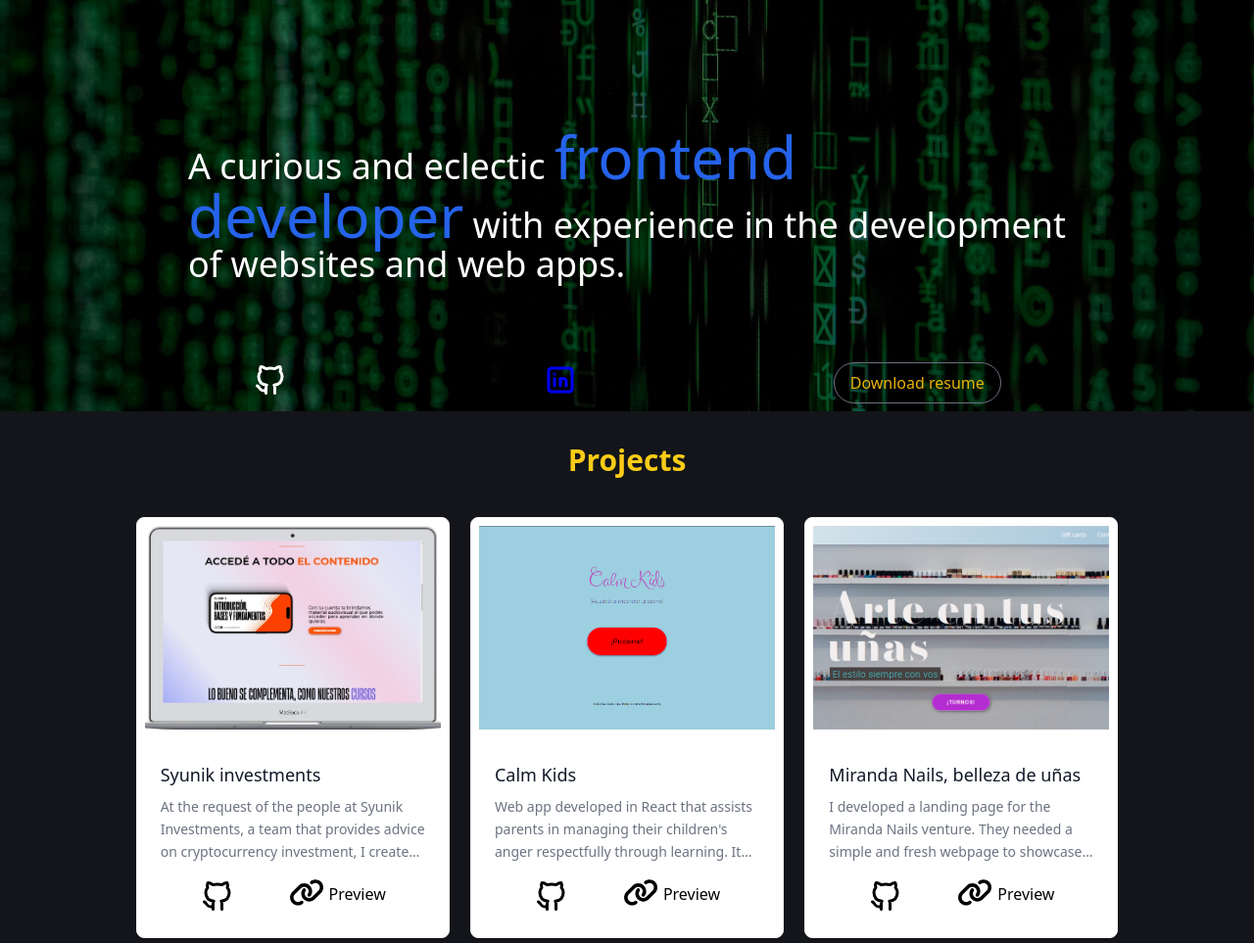
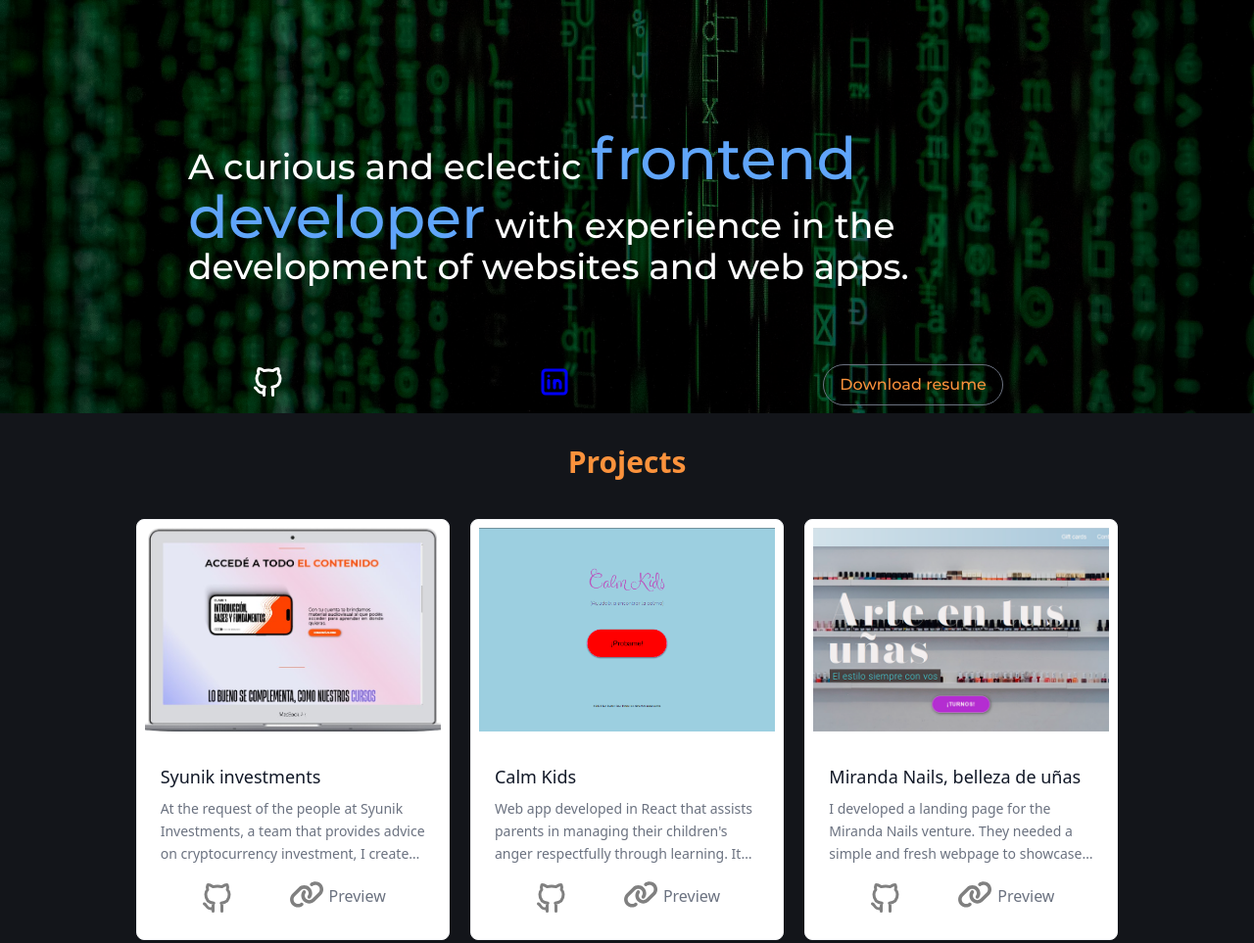
Before and after one commit to ferpastor89/FerPastor-dev, an Astro site: page / in a window 1280 px wide. Shown: the part 166-1129 px from the top of the page at 98% size. Built offline with nearby package versions, Linux system fonts and the light colour scheme; Astro itself is replaced by a stand-in of ours.

Commit message:
Cambios en cards, Hero y Projects

```diff
--- a/src/components/CardFour.jsx
+++ b/src/components/CardFour.jsx
@@ -24,8 +24,8 @@ const CardFour = () => {
 
           <div class="icons flex justify-center">
           <div class="flex flex-wrap justify-around pt-4">
-          <a class="text-black" href="https://github.com/ferpastor89/PaginaDescargaCVFerPastor" target="_blank">
-            <svg xmlns="http://www.w3.org/2000/svg" class="icon icon-tabler icon-tabler-brand-github" width="36" height="36" viewBox="0 0 24 24" stroke-width="2" stroke="black" fill="none" stroke-linecap="round" stroke-linejoin="round">
+          <a class="text-gray-500" href="https://github.com/ferpastor89/PaginaDescargaCVFerPastor" target="_blank">
+            <svg xmlns="http://www.w3.org/2000/svg" class="icon icon-tabler icon-tabler-brand-github" width="36" height="36" viewBox="0 0 24 24" stroke-width="2" stroke="gray" fill="none" stroke-linecap="round" stroke-linejoin="round">
             <path stroke="none" d="M0 0h24v24H0z" fill="none"></path>
             <path d="M9 19c-4.3 1.4 -4.3 -2.5 -6 -3m12 5v-3.5c0 -1 .1 -1.4 -.5 -2c2.8 -.3 5.5 -1.4 5.5 -6a4.6 4.6 0 0 0 -1.3 -3.2a4.2 4.2 0 0 0 -.1 -3.2s-1.1 -.3 -3.5 1.3a12.3 12.3 0 0 0 -6.2 0c-2.4 -1.6 -3.5 -1.3 -3.5 -1.3a4.2 4.2 0 0 0 -.1 3.2a4.6 4.6 0 0 0 -1.3 3.2c0 4.6 2.7 5.7 5.5 6c-.6 .6 -.6 1.2 -.5 2v3.5"></path>
             </svg>
@@ -33,14 +33,14 @@ const CardFour = () => {
           </div>
 
           <div class="link-preview flex pl-14 pt-4">
-            <a class="text-black" href="https://ferdownloadcv.web.app/" target="_blank">
+            <a class="text-gray-500" href="https://ferdownloadcv.web.app/" target="_blank">
               <svg xmlns="http://www.w3.org/2000/svg" viewBox="0 0 640 512" class="svg" width="36">&lt;
-                <path d="M562.8 267.7c56.5-56.5 56.5-148 0-204.5c-50-50-128.8-56.5-186.3-15.4l-1.6 1.1c-14.4 10.3-17.7 30.3-7.4 44.6s30.3 17.7 44.6 7.4l1.6-1.1c32.1-22.9 76-19.3 103.8 8.6c31.5 31.5 31.5 82.5 0 114L405.3 334.8c-31.5 31.5-82.5 31.5-114 0c-27.9-27.9-31.5-71.8-8.6-103.8l1.1-1.6c10.3-14.4 6.9-34.4-7.4-44.6s-34.4-6.9-44.6 7.4l-1.1 1.6C189.5 251.2 196 330 246 380c56.5 56.5 148 56.5 204.5 0L562.8 267.7zM43.2 244.3c-56.5 56.5-56.5 148 0 204.5c50 50 128.8 56.5 186.3 15.4l1.6-1.1c14.4-10.3 17.7-30.3 7.4-44.6s-30.3-17.7-44.6-7.4l-1.6 1.1c-32.1 22.9-76 19.3-103.8-8.6C57 372 57 321 88.5 289.5L200.7 177.2c31.5-31.5 82.5-31.5 114 0c27.9 27.9 31.5 71.8 8.6 103.9l-1.1 1.6c-10.3 14.4-6.9 34.4 7.4 44.6s34.4 6.9 44.6-7.4l1.1-1.6C416.5 260.8 410 182 360 132c-56.5-56.5-148-56.5-204.5 0L43.2 244.3z">
+                <path fill="gray" d="M562.8 267.7c56.5-56.5 56.5-148 0-204.5c-50-50-128.8-56.5-186.3-15.4l-1.6 1.1c-14.4 10.3-17.7 30.3-7.4 44.6s30.3 17.7 44.6 7.4l1.6-1.1c32.1-22.9 76-19.3 103.8 8.6c31.5 31.5 31.5 82.5 0 114L405.3 334.8c-31.5 31.5-82.5 31.5-114 0c-27.9-27.9-31.5-71.8-8.6-103.8l1.1-1.6c10.3-14.4 6.9-34.4-7.4-44.6s-34.4-6.9-44.6 7.4l-1.1 1.6C189.5 251.2 196 330 246 380c56.5 56.5 148 56.5 204.5 0L562.8 267.7zM43.2 244.3c-56.5 56.5-56.5 148 0 204.5c50 50 128.8 56.5 186.3 15.4l1.6-1.1c14.4-10.3 17.7-30.3 7.4-44.6s-30.3-17.7-44.6-7.4l-1.6 1.1c-32.1 22.9-76 19.3-103.8-8.6C57 372 57 321 88.5 289.5L200.7 177.2c31.5-31.5 82.5-31.5 114 0c27.9 27.9 31.5 71.8 8.6 103.9l-1.1 1.6c-10.3 14.4-6.9 34.4 7.4 44.6s34.4 6.9 44.6-7.4l1.1-1.6C416.5 260.8 410 182 360 132c-56.5-56.5-148-56.5-204.5 0L43.2 244.3z">
                 </path>
               </svg>
             </a>
 
-            <a class="link pt-1 pl-1" href="https://ferdownloadcv.web.app/" target="_blank">Preview</a>
+            <a class="link pt-1 pl-1 text-gray-500" href="https://ferdownloadcv.web.app/" target="_blank">Preview</a>
           </div>
           </div>
 
--- a/src/components/CardOne.jsx
+++ b/src/components/CardOne.jsx
@@ -24,8 +24,8 @@ const CardOne = () => {
 
           <div class="icons flex justify-center">
           <div class="flex flex-wrap justify-around pt-4">
-          <a class="text-black" href="https://github.com/ferpastor89/Syunik" target="_blank">
-            <svg xmlns="http://www.w3.org/2000/svg" class="icon icon-tabler icon-tabler-brand-github" width="36" height="36" viewBox="0 0 24 24" stroke-width="2" stroke="black" fill="none" stroke-linecap="round" stroke-linejoin="round">
+          <a class="text-gray-400" href="https://github.com/ferpastor89/Syunik" target="_blank">
+            <svg xmlns="http://www.w3.org/2000/svg" class="icon icon-tabler icon-tabler-brand-github" width="36" height="36" viewBox="0 0 24 24" stroke-width="2" stroke="gray" fill="none" stroke-linecap="round" stroke-linejoin="round">
             <path stroke="none" d="M0 0h24v24H0z" fill="none"></path>
             <path d="M9 19c-4.3 1.4 -4.3 -2.5 -6 -3m12 5v-3.5c0 -1 .1 -1.4 -.5 -2c2.8 -.3 5.5 -1.4 5.5 -6a4.6 4.6 0 0 0 -1.3 -3.2a4.2 4.2 0 0 0 -.1 -3.2s-1.1 -.3 -3.5 1.3a12.3 12.3 0 0 0 -6.2 0c-2.4 -1.6 -3.5 -1.3 -3.5 -1.3a4.2 4.2 0 0 0 -.1 3.2a4.6 4.6 0 0 0 -1.3 3.2c0 4.6 2.7 5.7 5.5 6c-.6 .6 -.6 1.2 -.5 2v3.5"></path>
             </svg>
@@ -33,13 +33,13 @@ const CardOne = () => {
           </div>
 
           <div class="link-preview flex pl-14 pt-4">
-          <a class="text-black" href="https://syunikinvestments.web.app/" target="_blank">
+          <a class="text-gray-400" href="https://syunikinvestments.web.app/" target="_blank">
             <svg xmlns="http://www.w3.org/2000/svg" viewBox="0 0 640 512" class="svg" width="36">&lt;
-            <path d="M562.8 267.7c56.5-56.5 56.5-148 0-204.5c-50-50-128.8-56.5-186.3-15.4l-1.6 1.1c-14.4 10.3-17.7 30.3-7.4 44.6s30.3 17.7 44.6 7.4l1.6-1.1c32.1-22.9 76-19.3 103.8 8.6c31.5 31.5 31.5 82.5 0 114L405.3 334.8c-31.5 31.5-82.5 31.5-114 0c-27.9-27.9-31.5-71.8-8.6-103.8l1.1-1.6c10.3-14.4 6.9-34.4-7.4-44.6s-34.4-6.9-44.6 7.4l-1.1 1.6C189.5 251.2 196 330 246 380c56.5 56.5 148 56.5 204.5 0L562.8 267.7zM43.2 244.3c-56.5 56.5-56.5 148 0 204.5c50 50 128.8 56.5 186.3 15.4l1.6-1.1c14.4-10.3 17.7-30.3 7.4-44.6s-30.3-17.7-44.6-7.4l-1.6 1.1c-32.1 22.9-76 19.3-103.8-8.6C57 372 57 321 88.5 289.5L200.7 177.2c31.5-31.5 82.5-31.5 114 0c27.9 27.9 31.5 71.8 8.6 103.9l-1.1 1.6c-10.3 14.4-6.9 34.4 7.4 44.6s34.4 6.9 44.6-7.4l1.1-1.6C416.5 260.8 410 182 360 132c-56.5-56.5-148-56.5-204.5 0L43.2 244.3z">
+            <path fill="gray" d="M562.8 267.7c56.5-56.5 56.5-148 0-204.5c-50-50-128.8-56.5-186.3-15.4l-1.6 1.1c-14.4 10.3-17.7 30.3-7.4 44.6s30.3 17.7 44.6 7.4l1.6-1.1c32.1-22.9 76-19.3 103.8 8.6c31.5 31.5 31.5 82.5 0 114L405.3 334.8c-31.5 31.5-82.5 31.5-114 0c-27.9-27.9-31.5-71.8-8.6-103.8l1.1-1.6c10.3-14.4 6.9-34.4-7.4-44.6s-34.4-6.9-44.6 7.4l-1.1 1.6C189.5 251.2 196 330 246 380c56.5 56.5 148 56.5 204.5 0L562.8 267.7zM43.2 244.3c-56.5 56.5-56.5 148 0 204.5c50 50 128.8 56.5 186.3 15.4l1.6-1.1c14.4-10.3 17.7-30.3 7.4-44.6s-30.3-17.7-44.6-7.4l-1.6 1.1c-32.1 22.9-76 19.3-103.8-8.6C57 372 57 321 88.5 289.5L200.7 177.2c31.5-31.5 82.5-31.5 114 0c27.9 27.9 31.5 71.8 8.6 103.9l-1.1 1.6c-10.3 14.4-6.9 34.4 7.4 44.6s34.4 6.9 44.6-7.4l1.1-1.6C416.5 260.8 410 182 360 132c-56.5-56.5-148-56.5-204.5 0L43.2 244.3z">
             </path>
             </svg>
           </a>
-            <a class="link pt-1 pl-1" href="https://syunikinvestments.web.app/" target="_blank">Preview</a>
+            <a class="link pt-1 pl-1 text-gray-500" href="https://syunikinvestments.web.app/" target="_blank">Preview</a>
           </div>
           </div>
 
--- a/src/components/CardThree.jsx
+++ b/src/components/CardThree.jsx
@@ -24,8 +24,8 @@ const CardThree = () => {
 
           <div class="icons flex justify-center">
           <div class="flex flex-wrap justify-around pt-4">
-          <a class="text-black" href="https://github.com/ferpastor89/MirandaNails-LandingPage" target="_blank">
-            <svg xmlns="http://www.w3.org/2000/svg" class="icon icon-tabler icon-tabler-brand-github" width="36" height="36" viewBox="0 0 24 24" stroke-width="2" stroke="black" fill="none" stroke-linecap="round" stroke-linejoin="round">
+          <a class="text-gray-400" href="https://github.com/ferpastor89/MirandaNails-LandingPage" target="_blank">
+            <svg xmlns="http://www.w3.org/2000/svg" class="icon icon-tabler icon-tabler-brand-github" width="36" height="36" viewBox="0 0 24 24" stroke-width="2" stroke="gray" fill="none" stroke-linecap="round" stroke-linejoin="round">
             <path stroke="none" d="M0 0h24v24H0z" fill="none"></path>
             <path d="M9 19c-4.3 1.4 -4.3 -2.5 -6 -3m12 5v-3.5c0 -1 .1 -1.4 -.5 -2c2.8 -.3 5.5 -1.4 5.5 -6a4.6 4.6 0 0 0 -1.3 -3.2a4.2 4.2 0 0 0 -.1 -3.2s-1.1 -.3 -3.5 1.3a12.3 12.3 0 0 0 -6.2 0c-2.4 -1.6 -3.5 -1.3 -3.5 -1.3a4.2 4.2 0 0 0 -.1 3.2a4.6 4.6 0 0 0 -1.3 3.2c0 4.6 2.7 5.7 5.5 6c-.6 .6 -.6 1.2 -.5 2v3.5"></path>
             </svg>
@@ -33,14 +33,14 @@ const CardThree = () => {
           </div>
 
           <div class="link-preview flex pl-14 pt-4">
-            <a class="text-black" href="https://mirandanailsar.web.app/" target="_blank">
+            <a class="text-gray-400" href="https://mirandanailsar.web.app/" target="_blank">
               <svg xmlns="http://www.w3.org/2000/svg" viewBox="0 0 640 512" class="svg" width="36">&lt;
-                <path d="M562.8 267.7c56.5-56.5 56.5-148 0-204.5c-50-50-128.8-56.5-186.3-15.4l-1.6 1.1c-14.4 10.3-17.7 30.3-7.4 44.6s30.3 17.7 44.6 7.4l1.6-1.1c32.1-22.9 76-19.3 103.8 8.6c31.5 31.5 31.5 82.5 0 114L405.3 334.8c-31.5 31.5-82.5 31.5-114 0c-27.9-27.9-31.5-71.8-8.6-103.8l1.1-1.6c10.3-14.4 6.9-34.4-7.4-44.6s-34.4-6.9-44.6 7.4l-1.1 1.6C189.5 251.2 196 330 246 380c56.5 56.5 148 56.5 204.5 0L562.8 267.7zM43.2 244.3c-56.5 56.5-56.5 148 0 204.5c50 50 128.8 56.5 186.3 15.4l1.6-1.1c14.4-10.3 17.7-30.3 7.4-44.6s-30.3-17.7-44.6-7.4l-1.6 1.1c-32.1 22.9-76 19.3-103.8-8.6C57 372 57 321 88.5 289.5L200.7 177.2c31.5-31.5 82.5-31.5 114 0c27.9 27.9 31.5 71.8 8.6 103.9l-1.1 1.6c-10.3 14.4-6.9 34.4 7.4 44.6s34.4 6.9 44.6-7.4l1.1-1.6C416.5 260.8 410 182 360 132c-56.5-56.5-148-56.5-204.5 0L43.2 244.3z">
+                <path fill="gray" d="M562.8 267.7c56.5-56.5 56.5-148 0-204.5c-50-50-128.8-56.5-186.3-15.4l-1.6 1.1c-14.4 10.3-17.7 30.3-7.4 44.6s30.3 17.7 44.6 7.4l1.6-1.1c32.1-22.9 76-19.3 103.8 8.6c31.5 31.5 31.5 82.5 0 114L405.3 334.8c-31.5 31.5-82.5 31.5-114 0c-27.9-27.9-31.5-71.8-8.6-103.8l1.1-1.6c10.3-14.4 6.9-34.4-7.4-44.6s-34.4-6.9-44.6 7.4l-1.1 1.6C189.5 251.2 196 330 246 380c56.5 56.5 148 56.5 204.5 0L562.8 267.7zM43.2 244.3c-56.5 56.5-56.5 148 0 204.5c50 50 128.8 56.5 186.3 15.4l1.6-1.1c14.4-10.3 17.7-30.3 7.4-44.6s-30.3-17.7-44.6-7.4l-1.6 1.1c-32.1 22.9-76 19.3-103.8-8.6C57 372 57 321 88.5 289.5L200.7 177.2c31.5-31.5 82.5-31.5 114 0c27.9 27.9 31.5 71.8 8.6 103.9l-1.1 1.6c-10.3 14.4-6.9 34.4 7.4 44.6s34.4 6.9 44.6-7.4l1.1-1.6C416.5 260.8 410 182 360 132c-56.5-56.5-148-56.5-204.5 0L43.2 244.3z">
                 </path>
               </svg>
             </a>
 
-            <a class="link pt-1 pl-1" href="https://mirandanailsar.web.app/" target="_blank">Preview</a>
+            <a class="link pt-1 pl-1 text-gray-500" href="https://mirandanailsar.web.app/" target="_blank">Preview</a>
           </div>
           </div>
 
--- a/src/components/CardTwo.jsx
+++ b/src/components/CardTwo.jsx
@@ -24,8 +24,8 @@ const CardTwo = () => {
 
           <div class="icons flex justify-center">
           <div class="flex flex-wrap justify-around pt-4">
-          <a class="text-black" href="https://github.com/ferpastor89/calmKids2023" target="_blank">
-            <svg xmlns="http://www.w3.org/2000/svg" class="icon icon-tabler icon-tabler-brand-github" width="36" height="36" viewBox="0 0 24 24" stroke-width="2" stroke="black" fill="none" stroke-linecap="round" stroke-linejoin="round">
+          <a class="text-gray-400" href="https://github.com/ferpastor89/calmKids2023" target="_blank">
+            <svg xmlns="http://www.w3.org/2000/svg" class="icon icon-tabler icon-tabler-brand-github" width="36" height="36" viewBox="0 0 24 24" stroke-width="2" stroke="gray" fill="none" stroke-linecap="round" stroke-linejoin="round">
             <path stroke="none" d="M0 0h24v24H0z" fill="none"></path>
             <path d="M9 19c-4.3 1.4 -4.3 -2.5 -6 -3m12 5v-3.5c0 -1 .1 -1.4 -.5 -2c2.8 -.3 5.5 -1.4 5.5 -6a4.6 4.6 0 0 0 -1.3 -3.2a4.2 4.2 0 0 0 -.1 -3.2s-1.1 -.3 -3.5 1.3a12.3 12.3 0 0 0 -6.2 0c-2.4 -1.6 -3.5 -1.3 -3.5 -1.3a4.2 4.2 0 0 0 -.1 3.2a4.6 4.6 0 0 0 -1.3 3.2c0 4.6 2.7 5.7 5.5 6c-.6 .6 -.6 1.2 -.5 2v3.5"></path>
             </svg>
@@ -33,14 +33,14 @@ const CardTwo = () => {
           </div>
 
           <div class="link-preview flex pl-14 pt-4">
-            <a class="text-black" href="https://calmkid.web.app/" target="_blank">
+            <a class="text-gray-400" href="https://calmkid.web.app/" target="_blank">
               <svg xmlns="http://www.w3.org/2000/svg" viewBox="0 0 640 512" class="svg" width="36">&lt;
-                <path d="M562.8 267.7c56.5-56.5 56.5-148 0-204.5c-50-50-128.8-56.5-186.3-15.4l-1.6 1.1c-14.4 10.3-17.7 30.3-7.4 44.6s30.3 17.7 44.6 7.4l1.6-1.1c32.1-22.9 76-19.3 103.8 8.6c31.5 31.5 31.5 82.5 0 114L405.3 334.8c-31.5 31.5-82.5 31.5-114 0c-27.9-27.9-31.5-71.8-8.6-103.8l1.1-1.6c10.3-14.4 6.9-34.4-7.4-44.6s-34.4-6.9-44.6 7.4l-1.1 1.6C189.5 251.2 196 330 246 380c56.5 56.5 148 56.5 204.5 0L562.8 267.7zM43.2 244.3c-56.5 56.5-56.5 148 0 204.5c50 50 128.8 56.5 186.3 15.4l1.6-1.1c14.4-10.3 17.7-30.3 7.4-44.6s-30.3-17.7-44.6-7.4l-1.6 1.1c-32.1 22.9-76 19.3-103.8-8.6C57 372 57 321 88.5 289.5L200.7 177.2c31.5-31.5 82.5-31.5 114 0c27.9 27.9 31.5 71.8 8.6 103.9l-1.1 1.6c-10.3 14.4-6.9 34.4 7.4 44.6s34.4 6.9 44.6-7.4l1.1-1.6C416.5 260.8 410 182 360 132c-56.5-56.5-148-56.5-204.5 0L43.2 244.3z">
+                <path fill="gray" d="M562.8 267.7c56.5-56.5 56.5-148 0-204.5c-50-50-128.8-56.5-186.3-15.4l-1.6 1.1c-14.4 10.3-17.7 30.3-7.4 44.6s30.3 17.7 44.6 7.4l1.6-1.1c32.1-22.9 76-19.3 103.8 8.6c31.5 31.5 31.5 82.5 0 114L405.3 334.8c-31.5 31.5-82.5 31.5-114 0c-27.9-27.9-31.5-71.8-8.6-103.8l1.1-1.6c10.3-14.4 6.9-34.4-7.4-44.6s-34.4-6.9-44.6 7.4l-1.1 1.6C189.5 251.2 196 330 246 380c56.5 56.5 148 56.5 204.5 0L562.8 267.7zM43.2 244.3c-56.5 56.5-56.5 148 0 204.5c50 50 128.8 56.5 186.3 15.4l1.6-1.1c14.4-10.3 17.7-30.3 7.4-44.6s-30.3-17.7-44.6-7.4l-1.6 1.1c-32.1 22.9-76 19.3-103.8-8.6C57 372 57 321 88.5 289.5L200.7 177.2c31.5-31.5 82.5-31.5 114 0c27.9 27.9 31.5 71.8 8.6 103.9l-1.1 1.6c-10.3 14.4-6.9 34.4 7.4 44.6s34.4 6.9 44.6-7.4l1.1-1.6C416.5 260.8 410 182 360 132c-56.5-56.5-148-56.5-204.5 0L43.2 244.3z">
                 </path>
               </svg>
             </a>
 
-            <a class="link pt-1 pl-1" href="https://calmkid.web.app/" target="_blank">Preview</a>
+            <a class="link pt-1 pl-1 text-gray-500" href="https://calmkid.web.app/" target="_blank">Preview</a>
           </div>
           </div>
 
--- a/src/components/Hero.astro
+++ b/src/components/Hero.astro
@@ -1,4 +1,6 @@
-
+---
+import '../../public/headingNowFonts/HeadingNowTrial-25Medium.ttf'
+---
 
 <div id="home" class="group relative bg-black flex flex-wrap justify-around w-full mx-auto">
   <img
@@ -8,20 +10,20 @@
   />
 
   <div class="relative p-12 sm:p-2 lg:p-2">
-    <p class=" text-4xl text-white font-bold tracking-wide lg:text-3xl lg:pl-16 pt-12">
+    <p class=" text-3xl text-white font-bold tracking-wide lg:text-3xl lg:pl-16 pt-12 customfont">
         Hi! I'm
     </p>
 
-    <p class="text-3xl font-bold sm:text-4xl lg:text-6xl lg:pl-16 pt-18">
-      <span class="bg-gradient-to-r text-transparent from-orange-400 via-blue-400 to-green-300 bg-clip-text">
+    <p class="text-5xl font-bold sm:text-4xl lg:text-6xl lg:pl-16 pt-18">
+      <span class=" customfont bg-gradient-to-r text-transparent from-orange-400 via-blue-400 to-green-300 bg-clip-text">
         Fer Pastor
       </span>
     </p>
 
     <div class="mt-28 sm:mt-48 lg:mt-20 fade-in max-w-screen-lg mx-auto">
 
-        <p class="text-xl text-white lg:text-4xl lg:py-16 lg:px-16 ">
-          A curious and eclectic <span class="text-2xl sm:text-4xl font-medium text-blue-600 lg:text-6xl">frontend developer</span>
+        <p class="text-xl text-white lg:text-4xl lg:py-16 lg:px-16 customfont pb-10">
+          A curious and eclectic <span class="text-3xl sm:text-4xl custom-font font-medium text-blue-400 lg:text-6xl">frontend developer</span>
           with experience in the development of websites and web apps.
         </p>
 
@@ -42,7 +44,7 @@
               <path d="M16 16v-3a2 2 0 0 0 -4 0"></path>
             </svg>
           </a>
-          <a href="https://ferdownloadcv.web.app/" class="border border-gray-500 text-yellow-500 hover:text-yellow-500 hover:border-yellow-700 py-2 px-4 rounded-full transition-colors duration-300 inline-block text-center" target="_blank">
+          <a href="https://ferdownloadcv.web.app/" class="border border-gray-500 text-orange-400 hover:text-orange-500 hover:border-yellow-700 py-2 px-4 rounded-full transition-colors duration-300 inline-block text-center customfont" target="_blank">
             Download resume
           </a>
         </div>
@@ -52,6 +54,19 @@
 </div>
 
 <style>
+
+@font-face {
+    font-family: 'montserrat';
+    src: url('../../public/montserratFonts/Montserrat-Medium.otf') format('opentype');
+    font-weight: normal;
+    font-style: normal;
+    font-size: 2rem;
+  }
+
+  .customfont {
+    font-family: 'montserrat', sans-serif;
+  }
+
   @keyframes fadeIn {
   0% {
     opacity: 0;
--- a/src/components/Projects.jsx
+++ b/src/components/Projects.jsx
@@ -8,7 +8,7 @@ import CardFour from '../components/CardFour';
 const Projects = () => {
     return (
         <div id="projects" className="container mx-auto mt-16 flex flex-col items-center lg:mt-8">
-            <h2 className="text-3xl font-bold text-yellow-400 mb-10">Projects</h2>
+            <h2 className="text-3xl font-bold text-orange-400 mb-10">Projects</h2>
             <div className="flex flex-wrap justify-around w-full max-w-screen-lg">
                 <div className="mb-8">
                     <CardOne />
```
